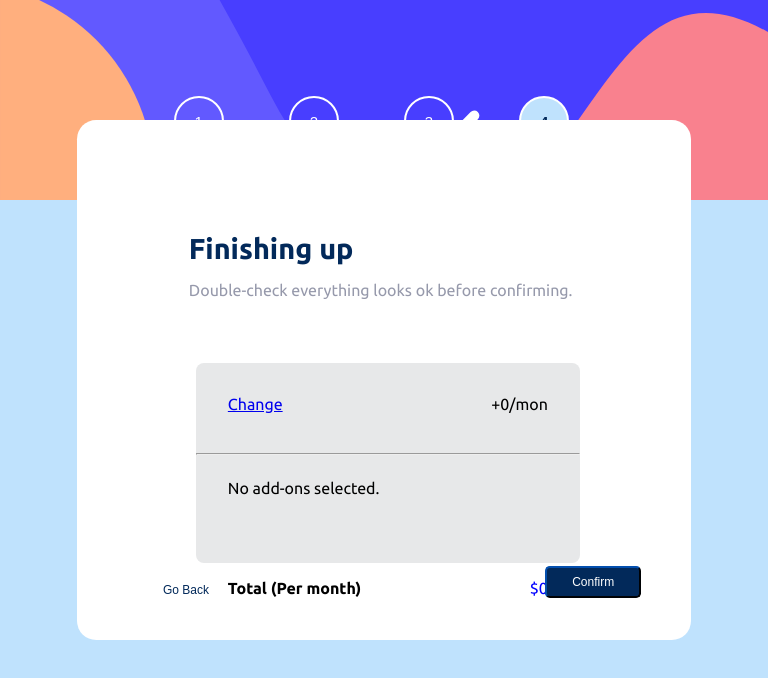
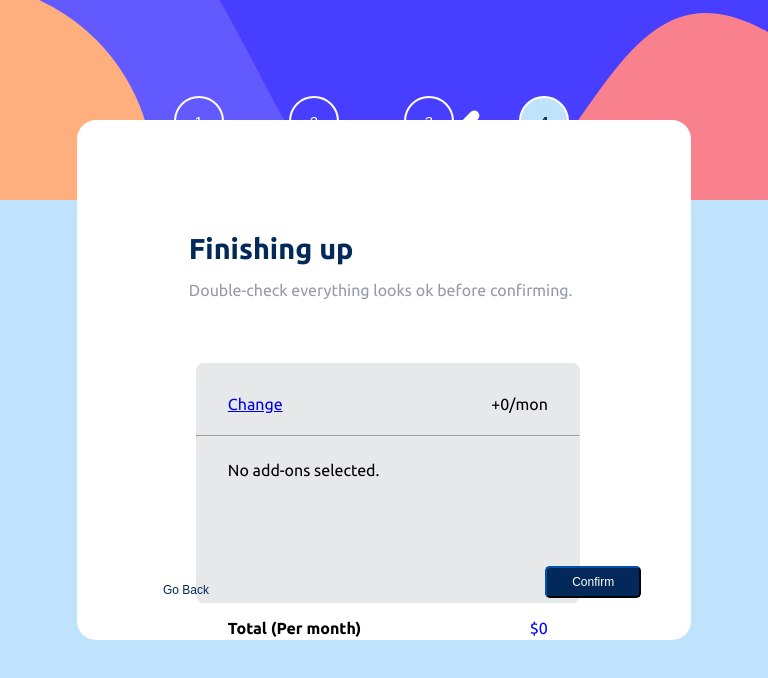
Before and after one commit to mnavai/multistepsform-reactapp, a React (Create React App) app: page /summary in a window 768 px wide. Shown: the top 678 px of the page. Built offline with nearby package versions, Linux system fonts and the light colour scheme.

Commit message:
fixed the issue with checkbox

```diff
--- a/src/components/MainWrapper/MainWrapper.css
+++ b/src/components/MainWrapper/MainWrapper.css
@@ -166,6 +166,14 @@
         margin-right: 0;
         width: 58.5vw;
     }
+    .plan-details-container {
+        height: 30vh;
+        border-radius: .5rem;
+        background-color: hsl(210, 5%, 91%);
+    }
+    .selected-plan {
+        height: 8vh;
+    }
 
 }
 /* Mobile view */
@@ -198,6 +206,7 @@
     }
     .selected-addons{
         font-size: .7rem;
+
     }
     .total{
         font-size: .7rem;
@@ -233,4 +242,10 @@
         margin-right: 0;
         width: 66vw;
     }
+    .plan-details-container {
+        height: 30vh;
+        border-radius: .5rem;
+        background-color: hsl(210, 5%, 91%);
+    }
+
 }
```
